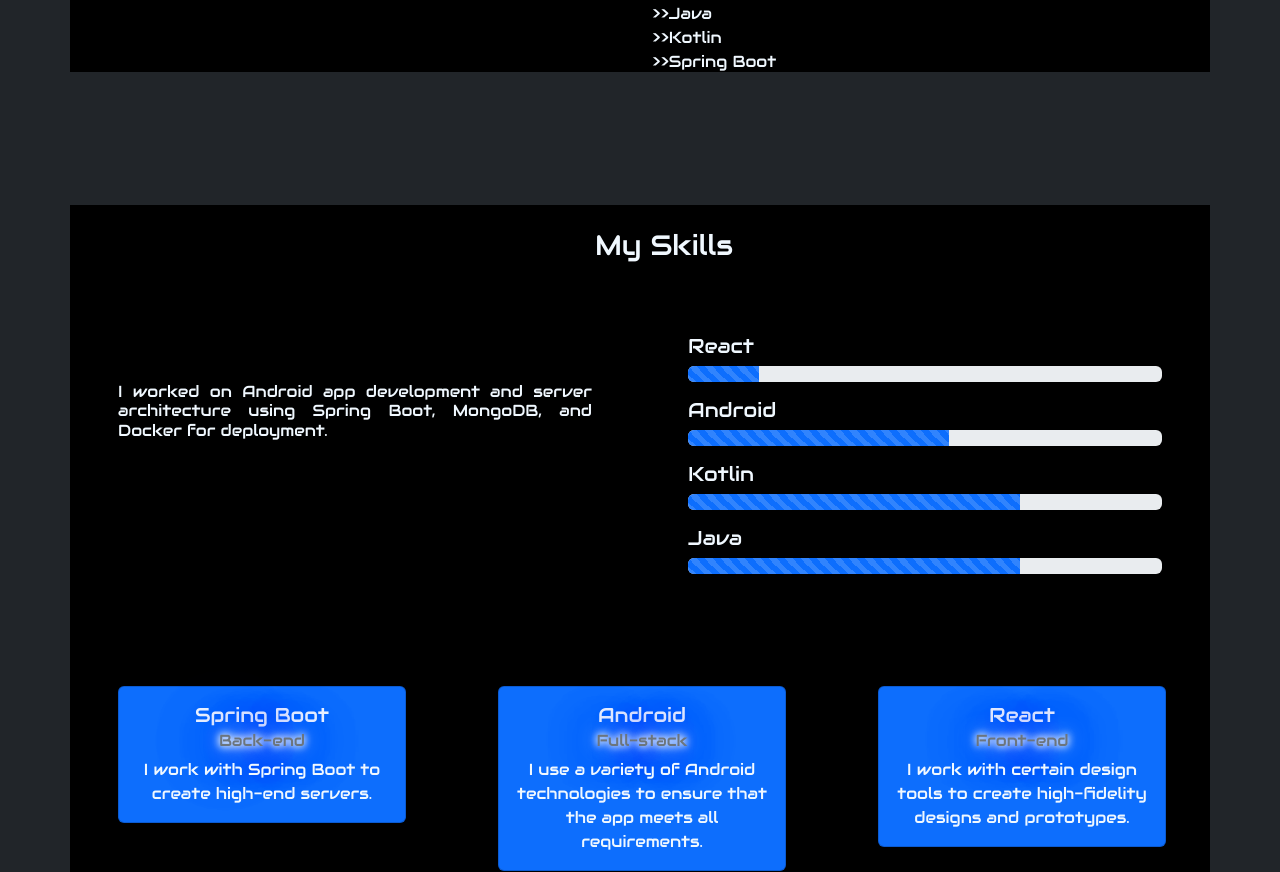
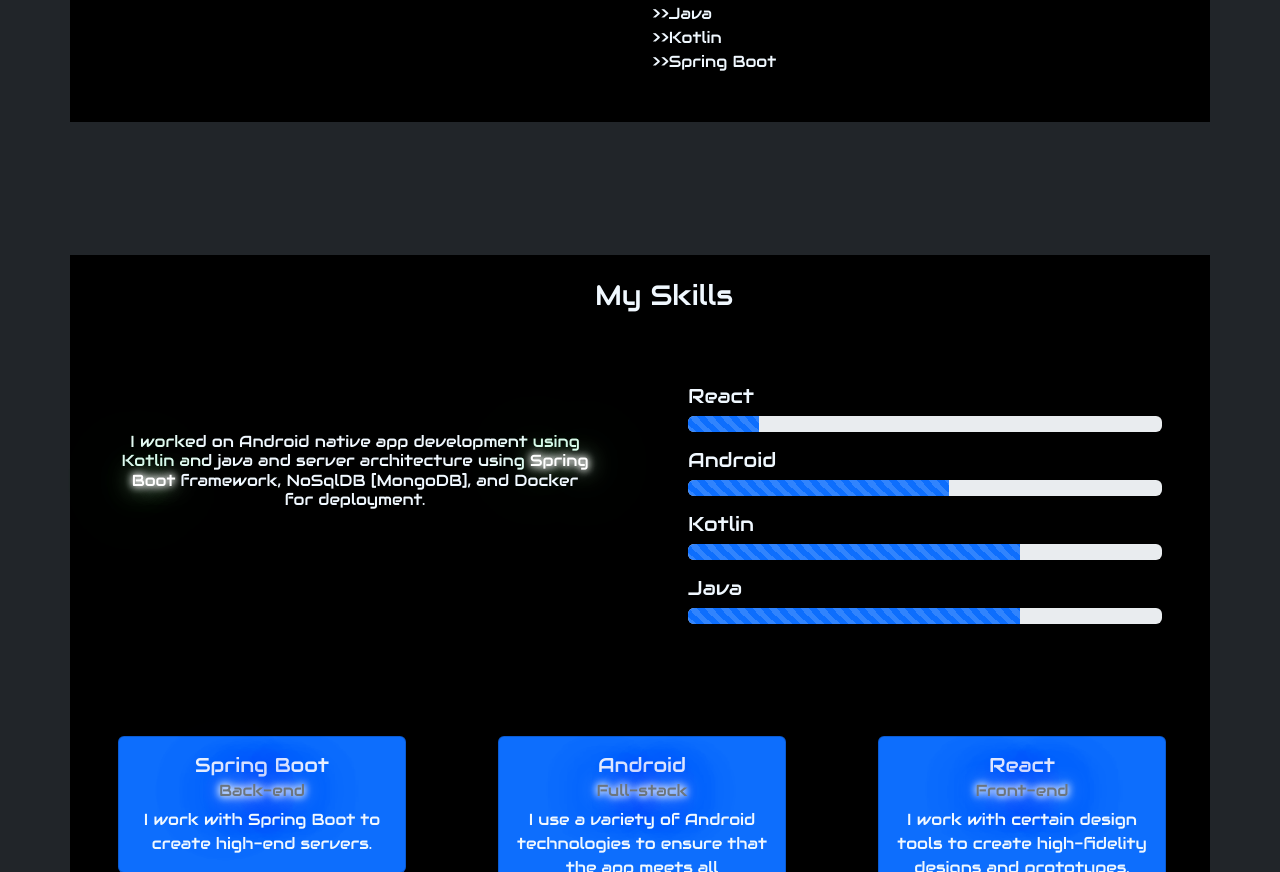
Before and after one commit to khalledalkarmi/Portfolio, a plain HTML site: page index.html in a window 1280 px wide. Shown: the part 1215-2087 px from the top of the page. Drawn offline with nearby package versions, Linux system fonts and the light colour scheme.

Commit message:
add text effect and edit my skills section

```diff
--- a/index.html
+++ b/index.html
@@ -104,6 +104,7 @@
                             >>Spring Boot
                         </span>
                     </p>
+                    <div class="br-50"></div>
                 </div>
             </div>
         </div>
@@ -118,9 +119,9 @@
                 <div class="col-lg-12 m-4"><span class="h3"> My Skills
                     </span></div>
                 <div class="col-lg-6 col-md-12 p-5 mt-5" style="text-align: justify;">
-                    <p class="h6">
-                        I worked on Android app development and server
-                        architecture using Spring Boot, MongoDB,
+                    <p class="h6 text-center">
+                        I worked on Android native app development using Kotlin and java and server
+                        architecture using <span class="greenNeon"> Spring Boot </span>framework, NoSqlDB [MongoDB],
                         and Docker for deployment. </p>
                 </div>
                 <div class="col-lg-6 col-md-12 col-sm-12 p-5">
--- a/style/style.css
+++ b/style/style.css
@@ -110,3 +110,17 @@ nav li {
     box-shadow: inset 100px 0 0 0 #000000;
     color: white;
 }
+
+.greenNeon {
+    transition: font-size 3s;
+    color: #fff;
+    text-shadow:
+        0 0 7px #fff,
+        0 0 10px #fff,
+        0 0 21px #fff,
+        0 0 42px rgb(0, 255, 98),
+        0 0 82px rgb(0, 255, 98),
+        0 0 92px rgb(0, 255, 98),
+        0 0 102px rgb(0, 255, 98),
+        0 0 151px rgb(0, 255, 38)
+}
```
